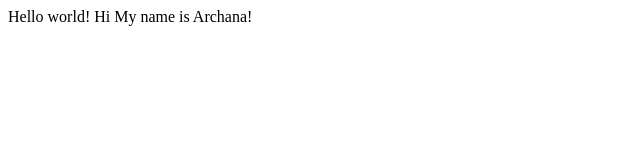
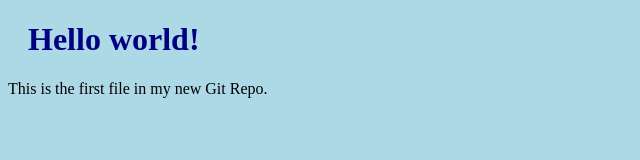
Before and after one commit to Archana-Hubballi/Repositry707, a plain HTML site: page index.html in a window 1280 px wide. Shown: the whole page, without its empty margins (0-640 px from the left). Drawn offline with Linux system fonts and the light colour scheme.

Commit message:
First release of Hello World!

```diff
--- /dev/null
+++ b/bluestyle.css
@@ -0,0 +1,8 @@
+body {
+background-color: lightblue;
+}
+
+h1 {
+color: navy;
+margin-left: 20px;
+}
--- a/index.html
+++ b/index.html
@@ -1,3 +1,13 @@
-Hello world!
+<!DOCTYPE html>
+<html>
+<head>
+<title>Hello World!</title>
+<link rel="stylesheet" href="bluestyle.css">
+</head>
+<body>
 
-Hi My name is Archana!
+<h1>Hello world!</h1>
+<p>This is the first file in my new Git Repo.</p>
+
+</body>
+</html>
```
